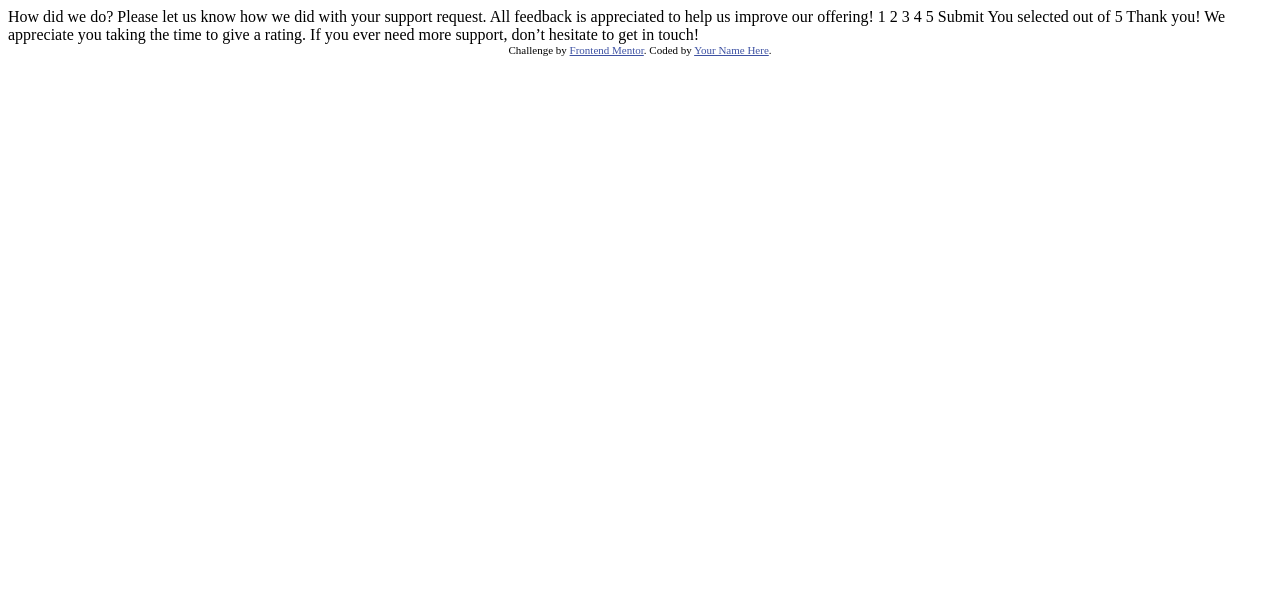
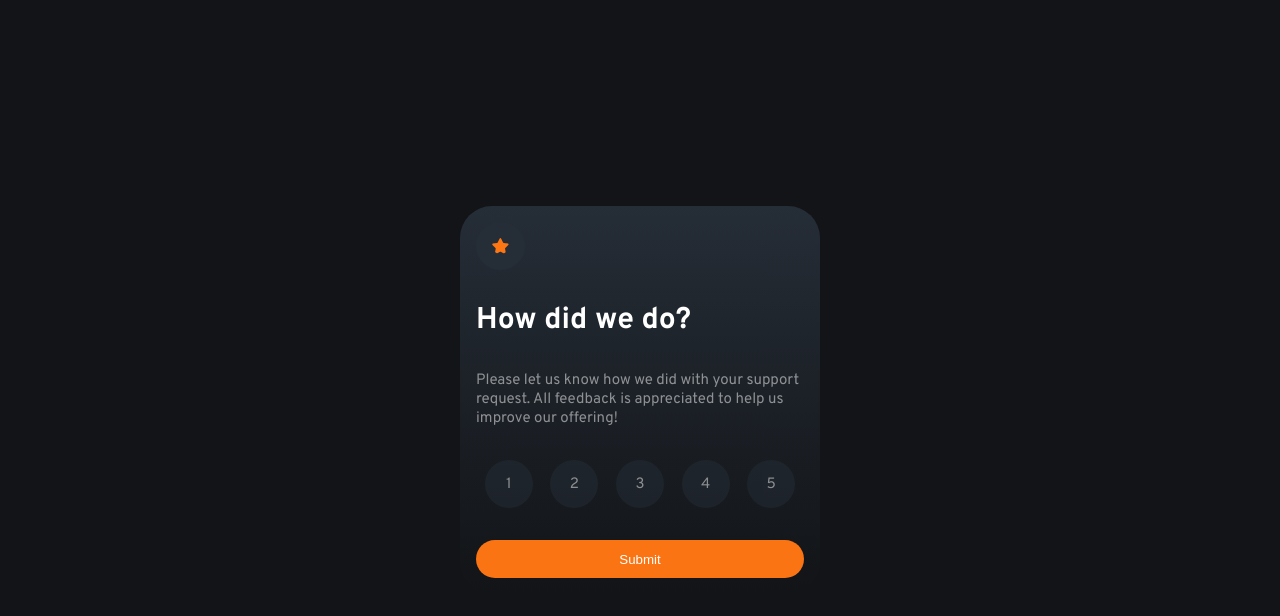
Before and after one commit to Nathan-Dean371/interactive-rating-component, a plain HTML site: page index.html in a window 1280 px wide. Drawn offline with Linux system fonts and the light colour scheme.

Commit message:
Styling and HTML layout

```diff
--- a/index.html
+++ b/index.html
@@ -5,45 +5,54 @@
   <meta name="viewport" content="width=device-width, initial-scale=1.0"> <!-- displays site properly based on user's device -->
 
   <link rel="icon" type="image/png" sizes="32x32" href="./images/favicon-32x32.png">
+  <link rel="stylesheet" href="stylesheet.css">
 
   <title>Frontend Mentor | Interactive rating component</title>
 
-  <!-- Feel free to remove these styles or customise in your own stylesheet 👍 -->
-  <style>
-    .attribution { font-size: 11px; text-align: center; }
-    .attribution a { color: hsl(228, 45%, 44%); }
-  </style>
 </head>
 <body>
 
   <!-- Rating state start -->
+  <div class="rating-container">
 
-  How did we do?
+    <img class="star" src="/images/icon-star.svg"></img>
 
-  Please let us know how we did with your support request. All feedback is appreciated
-  to help us improve our offering!
+      <h1>How did we do?</h1>
 
-  1 2 3 4 5
+      <p>Please let us know how we did with your support request. All feedback is appreciated
+      to help us improve our offering!</p>
 
-  Submit
+      <div class="number-container">
+        <input type="radio" name="rating" value="1" id="one"><label for="one" class="rating-number">1</label>
+        <input type="radio" name="rating" value="2" id="two"><label for="two" class="rating-number">2</label>
+        <input type="radio" name="rating" value="3" id="three"><label for="three" class="rating-number">3</label>
+        <input type="radio" name="rating" value="4" id="four"><label for="four" class="rating-number">4</label>
+        <input type="radio" name="rating" value="5" id="five"><label for="five" class="rating-number">5</label>
+      </div>
+
+      <button class="submit">Submit</button>
+
+      <div class="thankyou-container">
+        You selected <!-- Add rating here --> out of 5
+
+        Thank you!
+
+        We appreciate you taking the time to give a rating. If you ever need more support,
+        don’t hesitate to get in touch!
+      </div>
+  </div>
+
+
 
   <!-- Rating state end -->
 
   <!-- Thank you state start -->
 
-  You selected <!-- Add rating here --> out of 5
 
-  Thank you!
-
-  We appreciate you taking the time to give a rating. If you ever need more support,
-  don’t hesitate to get in touch!
 
   <!-- Thank you state end -->
 
 
-  <div class="attribution">
-    Challenge by <a href="https://www.frontendmentor.io?ref=challenge" target="_blank">Frontend Mentor</a>.
-    Coded by <a href="#">Your Name Here</a>.
-  </div>
+
 </body>
 </html>
--- /dev/null
+++ b/stylesheet.css
@@ -0,0 +1,153 @@
+@font-face
+{
+    font-family: 'Overpass';
+    font-display: swap;
+    font-weight: 100 900;
+    src: url('Overpass-VariableFont_wght.ttf') format('truetype');
+}
+
+*,
+* ::before,
+* ::after
+{
+    box-sizing: border-box;
+}
+
+*
+{
+    margin: 0;
+
+}
+
+body
+{
+    font-size: 15px;
+    font-family: 'Overpass', sans-serif;
+    background: hsl(216, 12%, 8%);
+}
+
+h1
+{
+    font-weight: 700;
+}
+
+p
+{
+    font-weight: 400;
+    opacity: .5;
+}
+
+img,
+svg
+{
+    display: block;
+    max-width: 100%;
+}
+
+.rating-container
+{
+    color: white;
+    background: linear-gradient(hsl(213, 19%, 18%), hsl(216, 12%, 8%)) ;
+    border-radius: 2rem;
+    display: grid;
+    padding: 1rem;
+    gap: 2rem;
+}
+
+.rating-number
+{
+    margin-inline: auto;
+    background: hsl(213, 19%, 18%);
+    border-radius: 50%;
+    aspect-ratio: 1/1;
+    display: grid;
+    place-content: center;
+    width: 3rem;
+    color: white;
+    opacity: .5;
+}
+
+.rating-number:hover
+{
+    background: hsl(25, 97%, 53%);
+    color: white;
+    opacity: 1;
+}
+
+.rating-number::selection
+{
+
+}
+
+input[type="radio"]
+{
+    opacity: 0;
+    position: fixed;
+    width: 0;
+}
+
+input[type="radio"]:checked + label
+{
+    background: hsl(217, 12%, 63%);
+    opacity: 1;
+}
+
+
+
+
+.number-container
+{
+    display: flex;
+
+}
+
+.star
+{
+    background: hsl(213, 19%, 18%);
+    border-radius: 50%;
+    aspect-ratio: 1/1;
+    display: grid;
+    place-content: center;
+    padding: 1rem;
+}
+
+button
+{
+    padding: 0;
+    border: 0px;
+}
+
+.submit
+{
+    background: hsl(25, 97%, 53%);
+    color: white;
+    border: 0px;
+    border-radius: 100vh;
+    padding: .7rem;
+}
+
+.submit:hover
+{
+    background: white;
+    color: hsl(25, 97%, 53%);
+}
+
+.thankyou-container
+{
+    display: none;
+}
+
+@media (min-width: 600px)
+{
+    .rating-container
+    {
+        width: 22.5rem;
+    }
+
+    body
+    {
+        min-height: 100vh;
+        display: grid;
+        place-items: center;
+    }
+}
```
Also changed, not shown: Overpass-VariableFont_wght.ttf (added).
